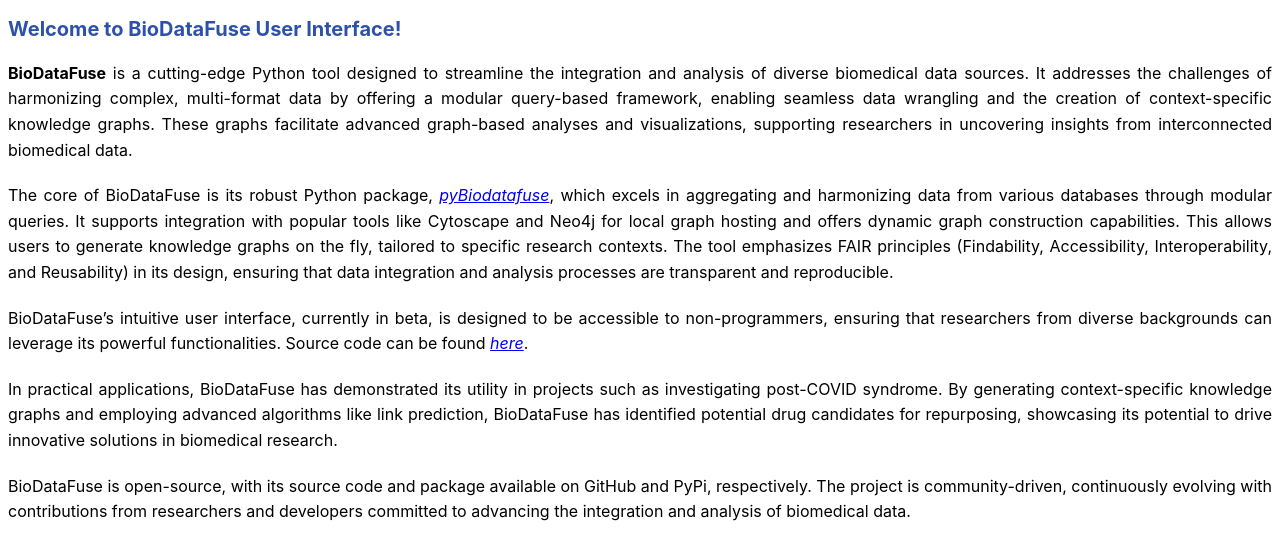
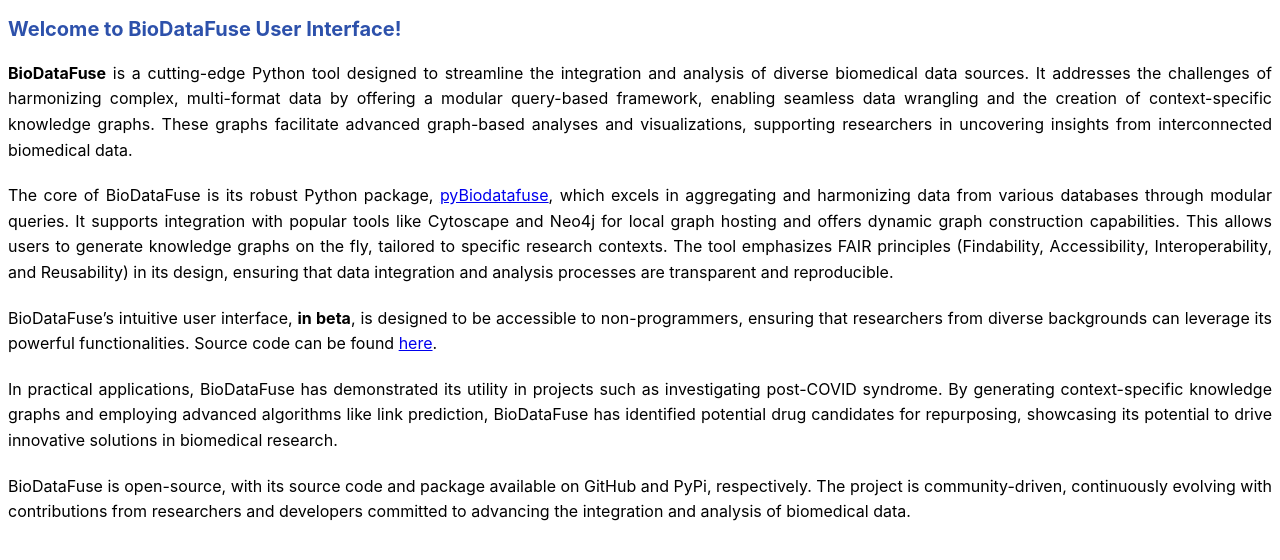
Before and after one commit to BioDataFuse/biodatafuseUI, a Flask app: page / in a window 1280 px wide. Shown: the part 182-742 px from the top of the page. Run offline with Flask 2, Linux system fonts and the light colour scheme.

Commit message:
Update about.html

```diff
--- a/templates/about.html
+++ b/templates/about.html
@@ -5,9 +5,9 @@
     <h2>Welcome to BioDataFuse User Interface!</h2>
         <p><strong>BioDataFuse</strong> is a cutting-edge Python tool designed to streamline the integration and analysis of diverse biomedical data sources. It addresses the challenges of harmonizing complex, multi-format data by offering a modular query-based framework, enabling seamless data wrangling and the creation of context-specific knowledge graphs. These graphs facilitate advanced graph-based analyses and visualizations, supporting researchers in uncovering insights from interconnected biomedical data.</p>
 
-        <p>The core of BioDataFuse is its robust Python package, <em><a href="https://github.com/BioDataFuse/pyBiodatafuse" target="_blank">pyBiodatafuse</a></em>, which excels in aggregating and harmonizing data from various databases through modular queries. It supports integration with popular tools like Cytoscape and Neo4j for local graph hosting and offers dynamic graph construction capabilities. This allows users to generate knowledge graphs on the fly, tailored to specific research contexts. The tool emphasizes FAIR principles (Findability, Accessibility, Interoperability, and Reusability) in its design, ensuring that data integration and analysis processes are transparent and reproducible.</p>
+        <p>The core of BioDataFuse is its robust Python package, <a href="https://github.com/BioDataFuse/pyBiodatafuse" target="_blank">pyBiodatafuse</a>, which excels in aggregating and harmonizing data from various databases through modular queries. It supports integration with popular tools like Cytoscape and Neo4j for local graph hosting and offers dynamic graph construction capabilities. This allows users to generate knowledge graphs on the fly, tailored to specific research contexts. The tool emphasizes FAIR principles (Findability, Accessibility, Interoperability, and Reusability) in its design, ensuring that data integration and analysis processes are transparent and reproducible.</p>
 
-        <p>BioDataFuse’s intuitive user interface, currently in beta, is designed to be accessible to non-programmers, ensuring that researchers from diverse backgrounds can leverage its powerful functionalities. Source code can be found <em><a href="https://github.com/BioDataFuse/biodatafuseUI" target="_blank">here</a></em>.</p>
+        <p>BioDataFuse’s intuitive user interface, <strong>in beta</strong>, is designed to be accessible to non-programmers, ensuring that researchers from diverse backgrounds can leverage its powerful functionalities. Source code can be found <a href="https://github.com/BioDataFuse/biodatafuseUI" target="_blank">here</a>.</p>
         <p>In practical applications, BioDataFuse has demonstrated its utility in projects such as investigating post-COVID syndrome. By generating context-specific knowledge graphs and employing advanced algorithms like link prediction, BioDataFuse has identified potential drug candidates for repurposing, showcasing its potential to drive innovative solutions in biomedical research.</p>
 
         <p>BioDataFuse is open-source, with its source code and package available on GitHub and PyPi, respectively. The project is community-driven, continuously evolving with contributions from researchers and developers committed to advancing the integration and analysis of biomedical data.</p>
```
